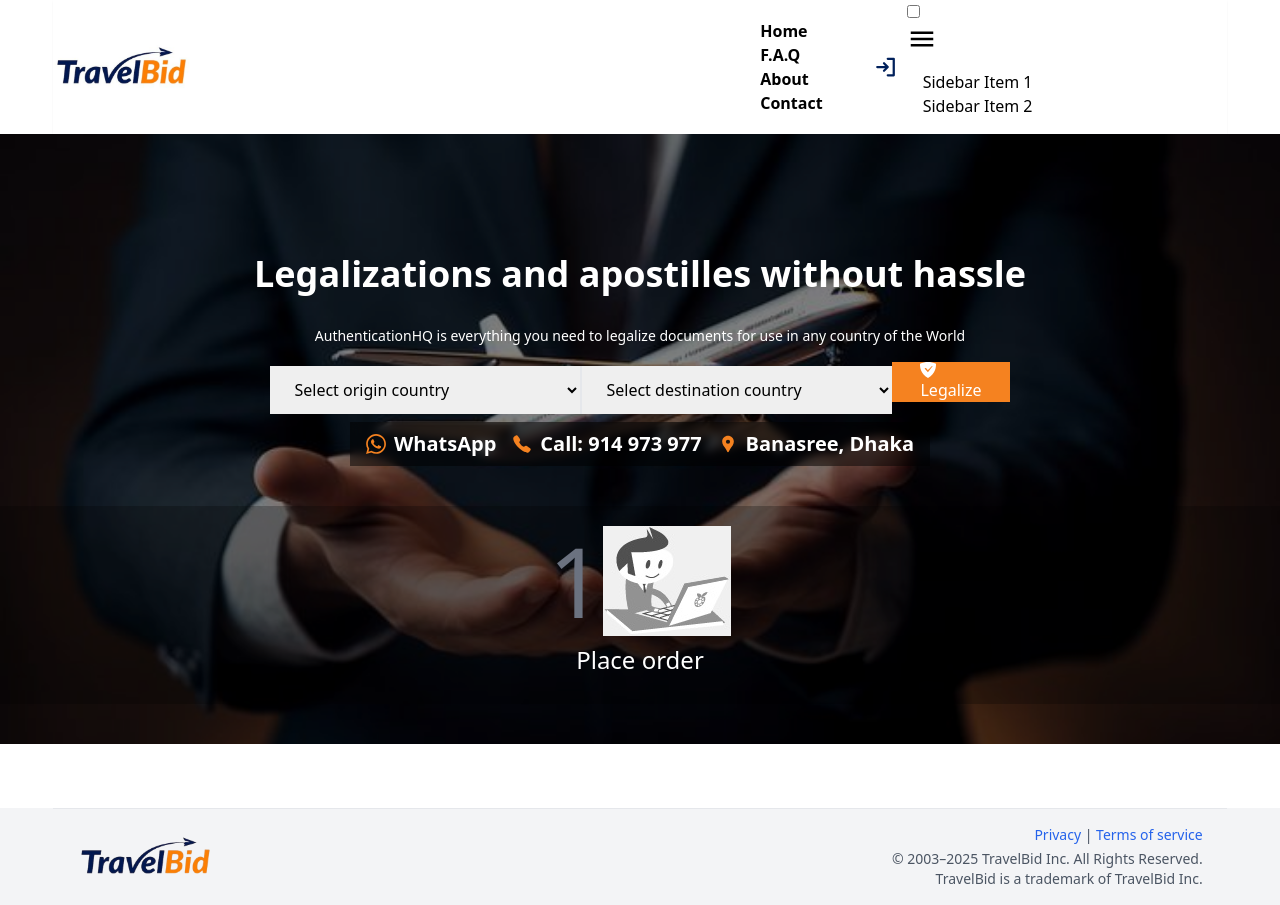
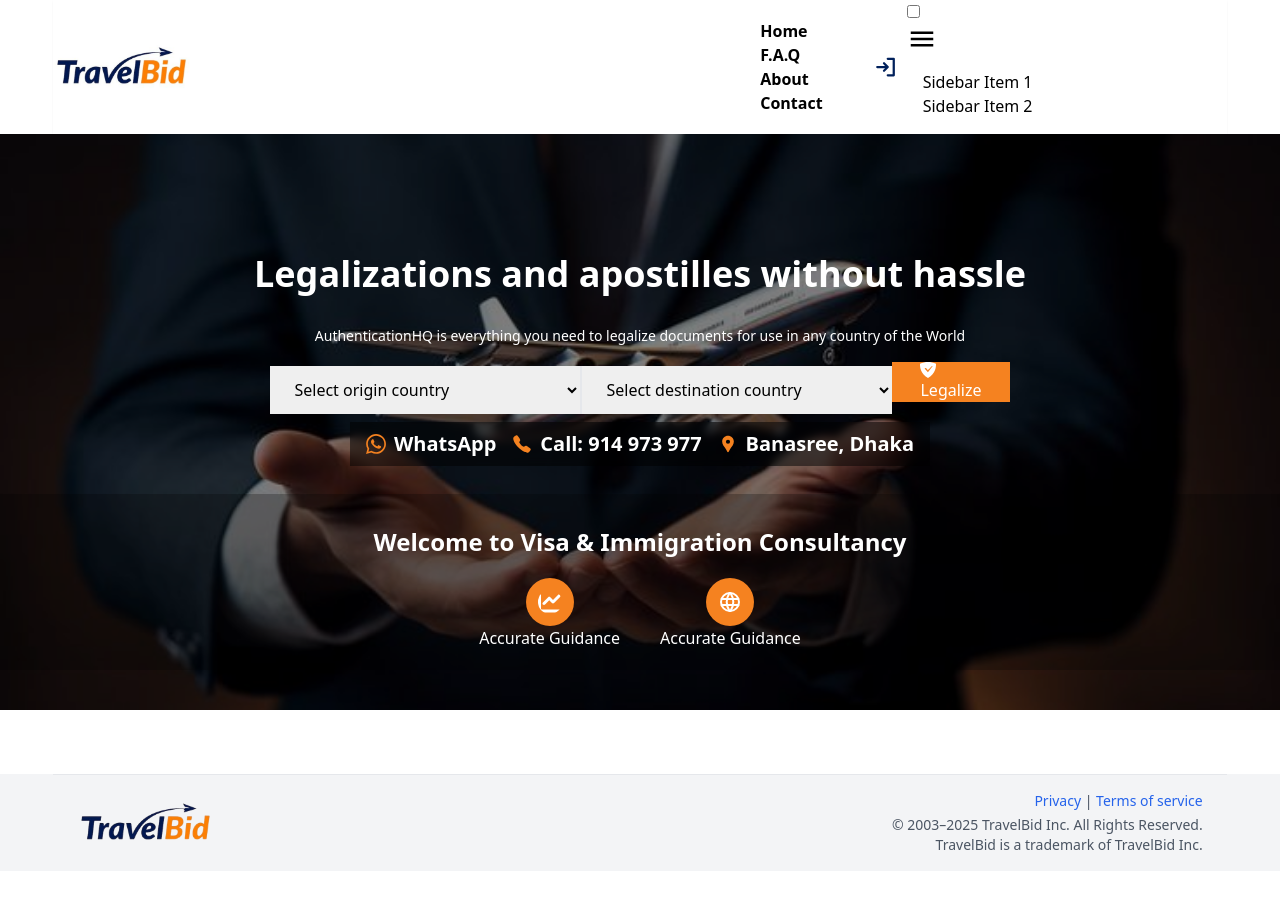
Before and after one commit to mehediScriptDev/Complete-store, a React (Vite) app: page / in a window 1280 px wide. After the commit the page ends 871 px from the top, so only its background shows below. Built offline with nearby package versions, Linux system fonts and the light colour scheme.

Commit message:
banner almost done

```diff
--- a/src/Components/Banner.jsx
+++ b/src/Components/Banner.jsx
@@ -3,10 +3,9 @@ import { SiAdguard } from "react-icons/si";
 import { IoCall } from "react-icons/io5";
 import { ImWhatsapp } from "react-icons/im";
 import { MdLocationPin } from "react-icons/md";
-import 'animate.css';
-import firstimg from '../images/place_order.jpg'
-import secondimg from '../images/forward_documents.jpg'
-import thirdimg from '../images/receive_legalized_documents.jpg'
+import "animate.css";
+import { FaChartLine } from "react-icons/fa6";
+import { TbWorld } from "react-icons/tb";
 
 const Banner = () => {
   return (
@@ -437,11 +436,16 @@ const Banner = () => {
         </div>
         <div>
           <div className="flex font-semibold flex-row justify-center gap-4 px-4 py-2 items-center backdrop-blur-sm bg-black/50 rounded-box">
-            <a href="https://api.whatsapp.com/send/?phone=%2B15557174563&text&type=phone_number&app_absent=0" target="_black" className="lg:flex items-center gap-2 lg:text-xl hidden">
+            <a
+              href="https://api.whatsapp.com/send/?phone=%2B15557174563&text&type=phone_number&app_absent=0"
+              target="_black"
+              className="lg:flex items-center gap-2 lg:text-xl hidden"
+            >
               <ImWhatsapp className="text-bidcl" /> WhatsApp
             </a>
             <h1 className="flex items-center gap-2 text-xs md:text-sm lg:text-xl">
-              <IoCall className="text-bidcl animate__animated animate__heartBeat" /> Call: 914 973 977
+              <IoCall className="text-bidcl animate__animated animate__heartBeat" />{" "}
+              Call: 914 973 977
             </h1>
             <h1 className="flex items-center gap-2 text-xs md:text-sm lg:text-xl">
               <MdLocationPin className="text-bidcl" /> Banasree, Dhaka
@@ -449,12 +453,29 @@ const Banner = () => {
           </div>
         </div>
       </div>
-      <div className="relative z-10 py-5 bg-black/25 mt-10 flex flex-col items-center justify-center">
-        <div className="flex items-center">
-          <h1 className="text-8xl text-gray-500">1</h1>
-          <img src={firstimg} alt="" />
+      <div className="relative  py-5 bg-black/25 mt-7 text-white ">
+        <div className="gap-y-2 flex flex-col items-center justify-center w-10/12 mx-auto ">
+          <h1 className="text-2xl lg:text-left text-center py-3 font-semibold">
+            Welcome to Visa & Immigration Consultancy
+          </h1>
+          <div className="flex justify-center gap-10 items-center">
+            <div className="flex flex-col items-center">
+           <FaChartLine className="bg-bidcl p-3 rounded-full text-5xl"/>
+           <div>
+            <p>Accurate Guidance</p>
+
+           </div>
+          </div>
+          <div className="flex flex-col items-center">
+           <TbWorld className="bg-bidcl p-3 rounded-full text-5xl"/>
+           <div>
+            <p className="text-center">Accurate Guidance</p>
+
+           </div>
+          </div>
+          </div>
+
         </div>
-        <p className="py-2 text-2xl text-white">Place order</p>
       </div>
     </section>
   );
```
